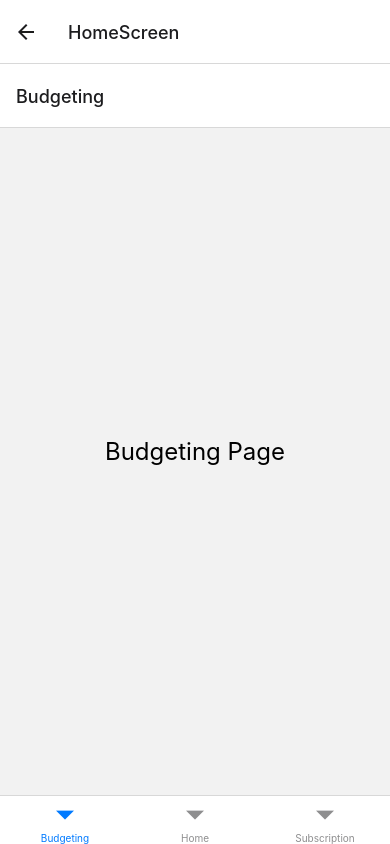
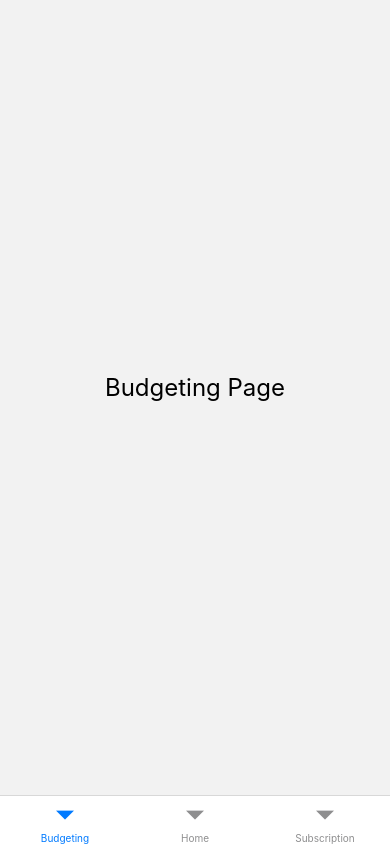
Before and after one commit to jxia20/-Track, a React Native app in the folder HackRPI/: screen /HomeScreen in a window 390 px wide. Built offline with nearby package versions, Linux system fonts and the light colour scheme.

Commit message:
added home screen

```diff
--- a/HackRPI/navigation.js
+++ b/HackRPI/navigation.js
@@ -14,7 +14,13 @@ const AppNavigator = () => {
       <Stack.Navigator>
         <Stack.Screen name="Login" component={LoginScreen} />
         <Stack.Screen name="Signup" component={SignupScreen} />
-        <Stack.Screen name="HomeScreen" component={HomeScreen} />
+        <Stack.Screen
+          name="HomeScreen"
+          component={HomeScreen}
+          options={{
+            headerShown: false, // Hide the header for only this screen
+          }}
+        />
       </Stack.Navigator>
     </NavigationContainer>
   );
--- a/HackRPI/screens/homeScreen.js
+++ b/HackRPI/screens/homeScreen.js
@@ -10,7 +10,11 @@ const Tab = createBottomTabNavigator();
 const HomeScreen = () => {
   return (
     <NavigationContainer independent={true}>
-      <Tab.Navigator>
+      <Tab.Navigator
+        screenOptions={{
+          headerShown: false, // Hide the header for all screens in this navigator
+        }}
+      >
         <Tab.Screen name="Budgeting" component={BudgetingPage} />
         <Tab.Screen name="Home" component={HomeContent} />
         <Tab.Screen name="Subscription" component={SubscriptionPage} />
--- a/HackRPI/screens/loginScreen.js
+++ b/HackRPI/screens/loginScreen.js
@@ -7,12 +7,11 @@ import axios from 'axios';
 const LoginScreen = () => {
   const [email, setEmail] = useState('');
   const [password, setPassword] = useState('');
+  const navigation = useNavigation();
 
   const handleLogin = async () => {
     navigation.navigate('HomeScreen');
   };
-
-  const navigation = useNavigation();
 
   const navigateToSignup = () => {
     navigation.navigate('Signup');
```
